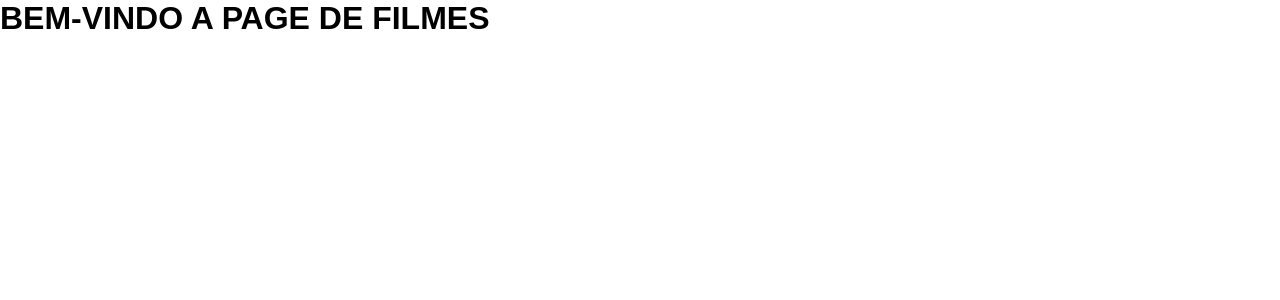
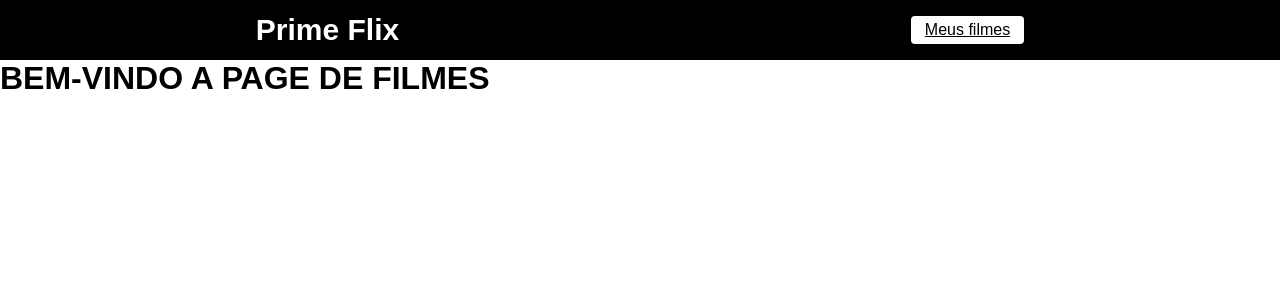
Before and after one commit to thiagoalmeida1905/projeto-filmes, a React (Create React App) app: page /filme/1 in a window 1280 px wide. Shown: the top 300 px of the page. Built offline with nearby package versions, Linux system fonts and the light colour scheme.

Commit message:
feat: criei o header do site

```diff
--- /dev/null
+++ b/src/components/Header/header.css
@@ -0,0 +1,24 @@
+header {
+    display: flex;
+    align-items: center;
+    justify-content: space-around;
+    width: 100%;
+    height: 60px;
+    background-color: #000;
+}
+
+.logo {
+    text-decoration: none;
+    font-size: 30px;
+    cursor: pointer;
+    color: #fff;
+    font-weight: bold;
+}
+
+.favoritos{
+    cursor: pointer;
+    background-color: #fff;
+    padding: 5px 14px;
+    color: #000;
+    border-radius: 4px;
+}
--- /dev/null
+++ b/src/components/Header/index.js
@@ -0,0 +1,13 @@
+import './header.css';
+import { Link } from 'react-router-dom'
+
+function Header () {
+    return (
+        <header>
+            <Link to='/' className='logo'>Prime Flix</Link>
+            <Link to='favoritos' className='favoritos'>Meus filmes</Link>
+        </header>
+    )
+}
+
+export default Header;
--- a/src/pages/Filme/index.js
+++ b/src/pages/Filme/index.js
@@ -1,4 +1,4 @@
-const Filme = () => {
+function Filme () {
     return (
         <div>
             <h1>BEM-VINDO A PAGE DE FILMES</h1>
--- a/src/pages/Home/index.js
+++ b/src/pages/Home/index.js
@@ -1,4 +1,4 @@
-const Home = () => {
+function Home () {
     return (
         <div>
             <h1>BEM-VINDO A HOME</h1>
--- a/src/routes.js
+++ b/src/routes.js
@@ -2,10 +2,12 @@
 
 import Home from './pages/Home';
 import Filme from './pages/Filme';
+import Header from './components/Header';
 
 const RoutesApp = () => {
     return (
         <BrowserRouter>
+            <Header/>
             <Routes>
                 <Route path='/' element = {<Home/>}/>
                 <Route path='/filme/:id' element = {<Filme/>}/>
```
